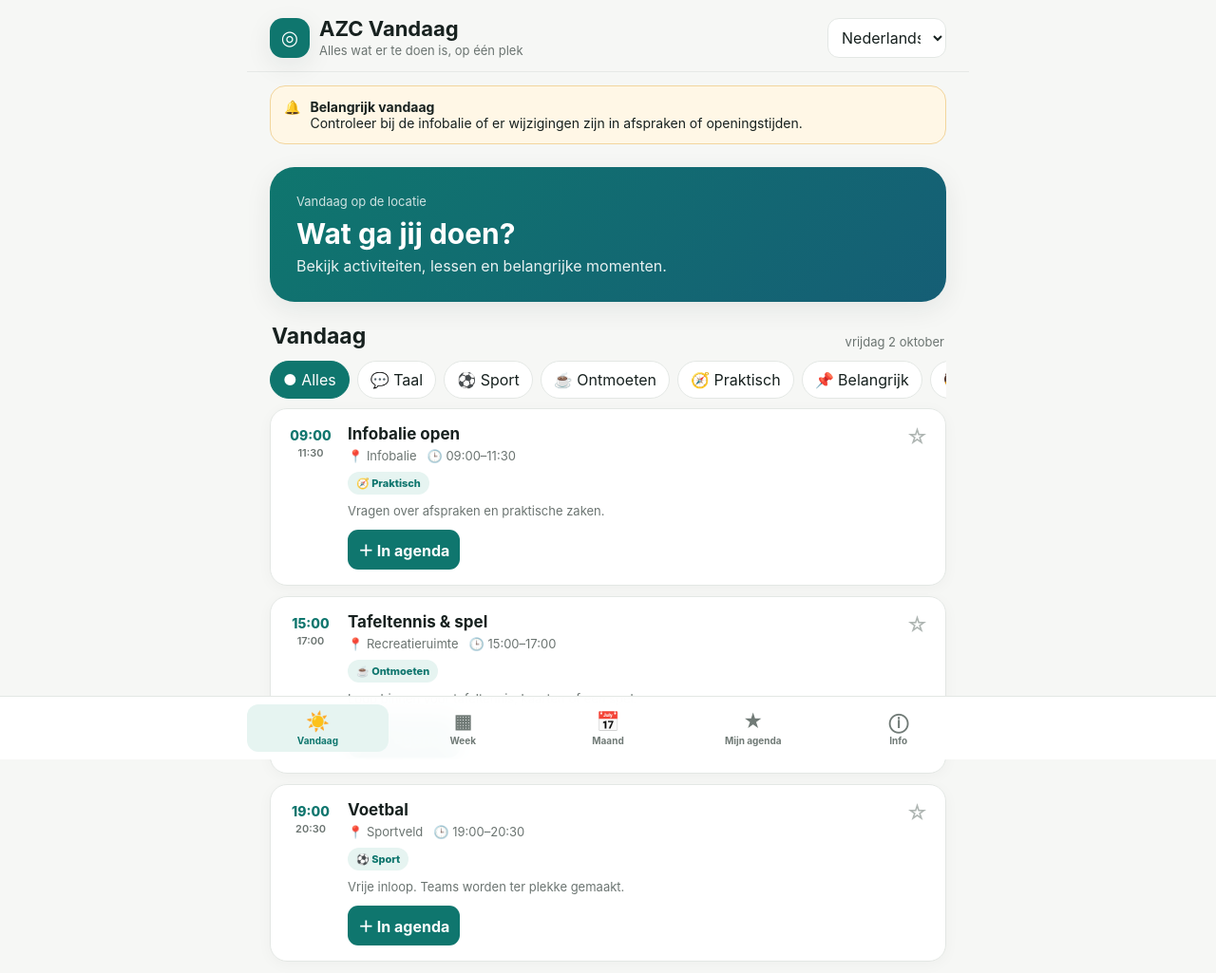
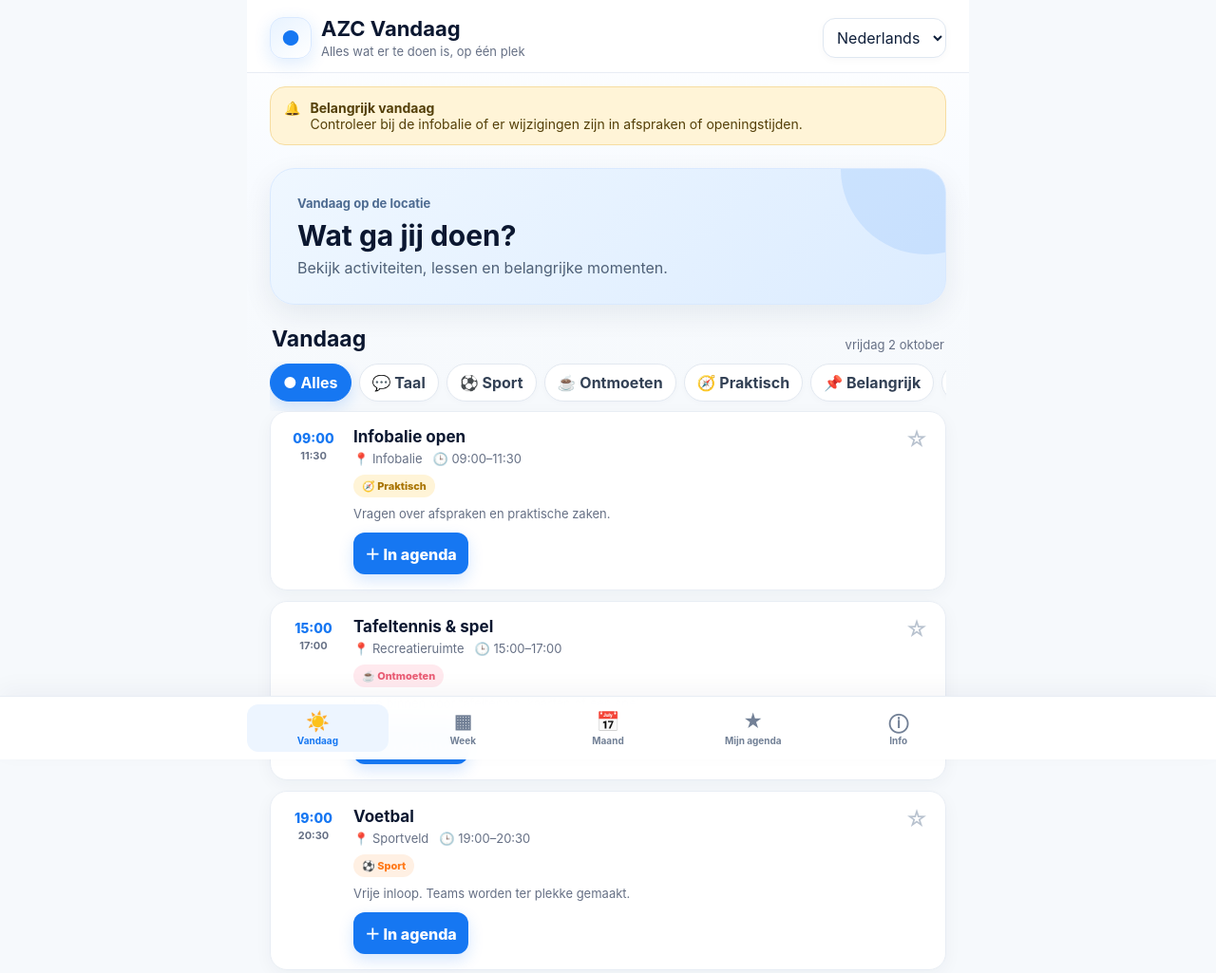
Before and after one commit to tomdehaas-gif/azc-vandaag, a plain HTML site: page index.html in a window 1280 px wide. Shown: the whole page at 95% size. Drawn offline with Linux system fonts and the light colour scheme.

Commit message:
Update index.html

```diff
--- a/index.html
+++ b/index.html
@@ -3,61 +3,95 @@
 <head>
   <meta charset="utf-8" />
   <meta name="viewport" content="width=device-width, initial-scale=1, viewport-fit=cover" />
-  <meta name="theme-color" content="#0f766e" />
+  <meta name="theme-color" content="#1677f2" />
   <title>AZC Vandaag</title>
+
   <style>
     :root{
-      --bg:#f6f7f5;--card:#fff;--text:#17211f;--muted:#6b7471;--line:#e3e7e4;
-      --brand:#0f766e;--brand-soft:#e6f4f1;--accent:#f2b84b;--danger:#b94a48;
-      --shadow:0 8px 28px rgba(24,38,34,.08);--radius:20px;
+      --bg:#f6f9fc;
+      --card:#ffffff;
+      --text:#0f1f3a;
+      --muted:#667085;
+      --line:#e8edf4;
+      --brand:#1677f2;
+      --brand-dark:#0f62d8;
+      --brand-soft:#eaf3ff;
+      --shadow:0 10px 30px rgba(16,36,66,.08);
+      --radius:20px;
+
+      --purple:#7257e8;
+      --purple-soft:#eee9ff;
+      --orange:#ff7a1a;
+      --orange-soft:#fff0e3;
+      --pink:#e95c74;
+      --pink-soft:#ffe9ee;
+      --green:#25a968;
+      --green-soft:#e7f7ef;
+      --teal:#16a6a1;
+      --teal-soft:#e4f8f6;
+      --yellow:#f4b11a;
+      --yellow-soft:#fff4d7;
+      --slate:#5d6878;
+      --slate-soft:#eef1f5;
     }
     *{box-sizing:border-box}
     body{margin:0;font-family:Inter,ui-sans-serif,system-ui,-apple-system,BlinkMacSystemFont,"Segoe UI",sans-serif;background:var(--bg);color:var(--text)}
     button,select{font:inherit}
     button{cursor:pointer}
-    .app{max-width:760px;margin:0 auto;min-height:100dvh;padding-bottom:94px}
-    header{position:sticky;top:0;z-index:20;background:rgba(246,247,245,.94);backdrop-filter:blur(12px);border-bottom:1px solid rgba(227,231,228,.8)}
-    .header-inner{padding:16px 18px 12px}
+    .app{max-width:760px;margin:0 auto;min-height:100dvh;padding-bottom:94px;background:linear-gradient(180deg,#fff 0,#f8fbff 180px,#f6f9fc 420px)}
+    header{position:sticky;top:0;z-index:20;background:rgba(255,255,255,.96);backdrop-filter:blur(14px);border-bottom:1px solid var(--line)}
+    .header-inner{padding:14px 18px 12px}
     .brand-row{display:flex;align-items:center;justify-content:space-between;gap:12px}
     .brand{display:flex;align-items:center;gap:10px}
-    .logo{width:42px;height:42px;border-radius:14px;background:var(--brand);display:grid;place-items:center;color:white;font-size:21px;box-shadow:var(--shadow)}
-    h1{font-size:22px;margin:0;line-height:1.1}
+    .logo{width:44px;height:44px;border-radius:14px;background:linear-gradient(145deg,#e8f3ff,#fff);display:grid;place-items:center;color:var(--brand);font-size:22px;font-weight:900;box-shadow:0 5px 18px rgba(22,119,242,.14);border:1px solid #d9e9ff}
+    h1{font-size:22px;margin:0;line-height:1.1;color:#0b1730}
     .tagline{color:var(--muted);font-size:13px;margin-top:3px}
-    .lang{border:1px solid var(--line);background:white;border-radius:12px;padding:9px 10px;color:var(--text);max-width:125px}
-    .notice{margin:14px 18px 0;padding:13px 14px;background:#fff7e6;border:1px solid #f2d59d;border-radius:16px;font-size:14px;display:flex;gap:10px;align-items:flex-start}
+    .lang{border:1px solid #dfe7f1;background:white;border-radius:13px;padding:9px 10px;color:var(--text);max-width:130px;box-shadow:0 2px 8px rgba(16,36,66,.03)}
+    .notice{margin:14px 18px 0;padding:13px 14px;background:var(--yellow-soft);border:1px solid #f6dda1;border-radius:16px;font-size:14px;display:flex;gap:10px;align-items:flex-start;color:#533f08}
     .notice.hidden{display:none}
     main{padding:18px}
     .screen{display:none}.screen.active{display:block}
-    .hero{background:linear-gradient(135deg,#0f766e,#155e75);color:white;border-radius:26px;padding:22px;box-shadow:var(--shadow);margin-bottom:18px}
-    .hero .eyebrow{font-size:13px;opacity:.8;margin-bottom:8px}.hero h2{font-size:30px;margin:0 0 6px}.hero p{margin:0;opacity:.9}
+    .hero{background:linear-gradient(135deg,#eff7ff,#dcecff);color:var(--text);border:1px solid #d9e9ff;border-radius:26px;padding:22px;box-shadow:var(--shadow);margin-bottom:18px;position:relative;overflow:hidden}
+    .hero:after{content:"";position:absolute;width:180px;height:180px;border-radius:50%;right:-70px;top:-90px;background:rgba(22,119,242,.11)}
+    .hero .eyebrow{font-size:13px;color:#4d6b91;margin-bottom:8px;font-weight:700;position:relative;z-index:1}
+    .hero h2{font-size:30px;margin:0 0 6px;color:#0b1730;position:relative;z-index:1}
+    .hero p{margin:0;color:#4f6178;position:relative;z-index:1}
     .section-head{display:flex;justify-content:space-between;align-items:end;gap:12px;margin:22px 2px 10px}
-    .section-head h2,.section-head h3{margin:0}.section-head h2{font-size:23px}.section-head h3{font-size:17px}.section-head span{color:var(--muted);font-size:13px}
+    .section-head h2,.section-head h3{margin:0;color:#0b1730}.section-head h2{font-size:23px}.section-head h3{font-size:17px}.section-head span{color:var(--muted);font-size:13px}
     .chips{display:flex;gap:8px;overflow-x:auto;padding:2px 0 10px;scrollbar-width:none}.chips::-webkit-scrollbar{display:none}
-    .chip{white-space:nowrap;border:1px solid var(--line);background:white;border-radius:999px;padding:9px 13px;color:var(--text)}
-    .chip.active{background:var(--brand);border-color:var(--brand);color:white}
+    .chip{white-space:nowrap;border:1px solid #e2e8f0;background:white;border-radius:999px;padding:9px 13px;color:#334155;font-weight:700;box-shadow:0 2px 6px rgba(16,36,66,.025)}
+    .chip.active{background:var(--brand);border-color:var(--brand);color:white;box-shadow:0 6px 16px rgba(22,119,242,.18)}
     .list{display:grid;gap:11px}
-    .event{background:var(--card);border:1px solid var(--line);border-radius:18px;padding:14px;display:grid;grid-template-columns:52px 1fr;gap:13px;box-shadow:0 3px 16px rgba(24,38,34,.035)}
-    .time{font-weight:800;color:var(--brand);font-size:14px;padding-top:3px;text-align:center}.time small{display:block;color:var(--muted);font-weight:600;font-size:11px;margin-top:3px}
+    .event{background:var(--card);border:1px solid var(--line);border-radius:18px;padding:14px;display:grid;grid-template-columns:58px 1fr;gap:13px;box-shadow:0 5px 18px rgba(16,36,66,.045)}
+    .time{font-weight:850;color:var(--brand);font-size:14px;padding-top:3px;text-align:center}.time small{display:block;color:var(--muted);font-weight:650;font-size:11px;margin-top:3px}
     .event-top{display:flex;justify-content:space-between;gap:10px;align-items:flex-start}
-    .event h3{font-size:17px;margin:0 0 5px}.meta{font-size:13px;color:var(--muted);display:flex;flex-wrap:wrap;gap:7px 11px}
-    .badge{display:inline-flex;align-items:center;gap:5px;padding:5px 9px;border-radius:999px;background:var(--brand-soft);color:var(--brand);font-size:11px;font-weight:800;margin-top:9px}
-    .badge.required{background:#fff0ef;color:var(--danger)}
+    .event h3{font-size:17px;margin:0 0 5px;color:#0b1730}.meta{font-size:13px;color:var(--muted);display:flex;flex-wrap:wrap;gap:7px 11px}
+    .badge{display:inline-flex;align-items:center;gap:5px;padding:5px 9px;border-radius:999px;background:var(--brand-soft);color:var(--brand);font-size:11px;font-weight:850;margin-top:9px}
+    .event[data-cat="language"] .badge{background:var(--purple-soft);color:var(--purple)}
+    .event[data-cat="sport"] .badge{background:var(--orange-soft);color:var(--orange)}
+    .event[data-cat="meet"] .badge{background:var(--pink-soft);color:var(--pink)}
+    .event[data-cat="children"] .badge{background:var(--green-soft);color:var(--green)}
+    .event[data-cat="practical"] .badge{background:var(--yellow-soft);color:#a87300}
+    .event[data-cat="required"] .badge{background:#eef4ff;color:var(--brand)}
+    .event[data-cat="creative"] .badge{background:var(--teal-soft);color:var(--teal)}
     .event-actions{display:flex;gap:7px;margin-top:12px;flex-wrap:wrap}
-    .btn{border:0;border-radius:11px;padding:9px 11px;font-weight:750;background:var(--brand);color:white}.btn.secondary{background:#eef1ef;color:var(--text)}
-    .star{border:0;background:transparent;font-size:22px;line-height:1;padding:2px;color:#aeb5b2}.star.saved{color:var(--accent)}
-    .day-block{margin-bottom:21px}.day-label{font-size:14px;font-weight:850;margin:0 0 9px;color:#43504c;text-transform:capitalize}
-    .empty{padding:28px 18px;background:white;border:1px dashed #cdd5d1;border-radius:18px;text-align:center;color:var(--muted)}
+    .btn{border:0;border-radius:12px;padding:10px 12px;font-weight:800;background:var(--brand);color:white;box-shadow:0 6px 16px rgba(22,119,242,.18)}
+    .btn:hover{background:var(--brand-dark)}
+    .btn.secondary{background:#eef3f8;color:var(--text);box-shadow:none}
+    .star{border:0;background:transparent;font-size:23px;line-height:1;padding:2px;color:#b8c2cf}.star.saved{color:var(--brand)}
+    .day-block{margin-bottom:21px}.day-label{font-size:14px;font-weight:850;margin:0 0 9px;color:#35435a;text-transform:capitalize}
+    .empty{padding:28px 18px;background:white;border:1px dashed #cdd7e5;border-radius:18px;text-align:center;color:var(--muted)}
     .categories{display:grid;grid-template-columns:repeat(2,minmax(0,1fr));gap:11px}
     .category-card{border:1px solid var(--line);background:white;border-radius:18px;padding:16px;text-align:left}.category-card strong{display:block;font-size:16px;margin:7px 0 4px}.category-card span{color:var(--muted);font-size:13px}
     .category-card.active{outline:2px solid var(--brand);background:var(--brand-soft)}
-    .calendar-head{display:flex;align-items:center;justify-content:space-between;margin-bottom:12px}.calendar-head h2{margin:0;font-size:22px}.icon-btn{width:38px;height:38px;border:1px solid var(--line);border-radius:12px;background:white}
-    .month-grid{display:grid;grid-template-columns:repeat(7,1fr);gap:6px}.dow{text-align:center;color:var(--muted);font-size:11px;font-weight:800;padding:5px 0}.day{min-height:65px;border:1px solid var(--line);border-radius:13px;background:white;padding:7px 5px;position:relative}.day.muted{opacity:.35}.day.today{outline:2px solid var(--brand)}.day.selected{background:var(--brand-soft)}.day-num{font-size:12px;font-weight:800}.dots{display:flex;gap:3px;flex-wrap:wrap;margin-top:7px}.dot{width:6px;height:6px;border-radius:50%;background:var(--brand)}
-    .info-card{background:white;border:1px solid var(--line);border-radius:18px;padding:17px;margin-bottom:11px}.info-card h3{margin:0 0 7px}.info-card p{color:var(--muted);margin:0;line-height:1.55;font-size:14px}
-    .demo-note{background:#edf2ff;border-color:#cad6fa}.demo-note p{color:#48506a}
-    nav{position:fixed;bottom:0;left:0;right:0;z-index:30;background:rgba(255,255,255,.97);backdrop-filter:blur(12px);border-top:1px solid var(--line);padding:8px max(8px,env(safe-area-inset-right)) calc(8px + env(safe-area-inset-bottom)) max(8px,env(safe-area-inset-left))}
+    .calendar-head{display:flex;align-items:center;justify-content:space-between;margin-bottom:12px}.calendar-head h2{margin:0;font-size:22px;color:#0b1730}.icon-btn{width:38px;height:38px;border:1px solid var(--line);border-radius:12px;background:white;color:#334155;box-shadow:0 3px 10px rgba(16,36,66,.04)}
+    .month-grid{display:grid;grid-template-columns:repeat(7,1fr);gap:6px}.dow{text-align:center;color:var(--muted);font-size:11px;font-weight:800;padding:5px 0}.day{min-height:65px;border:1px solid var(--line);border-radius:13px;background:white;padding:7px 5px;position:relative;color:#24344d}.day.muted{opacity:.35}.day.today{outline:2px solid var(--brand)}.day.selected{background:var(--brand-soft);border-color:#cfe3ff}.day-num{font-size:12px;font-weight:850}.dots{display:flex;gap:3px;flex-wrap:wrap;margin-top:7px}.dot{width:6px;height:6px;border-radius:50%;background:var(--brand)}
+    .info-card{background:white;border:1px solid var(--line);border-radius:18px;padding:17px;margin-bottom:11px;box-shadow:0 4px 15px rgba(16,36,66,.035)}.info-card h3{margin:0 0 7px;color:#0b1730}.info-card p{color:var(--muted);margin:0;line-height:1.55;font-size:14px}
+    .demo-note{background:#eef5ff;border-color:#d5e6ff}.demo-note p{color:#4d6485}
+    nav{position:fixed;bottom:0;left:0;right:0;z-index:30;background:rgba(255,255,255,.98);backdrop-filter:blur(12px);border-top:1px solid var(--line);padding:8px max(8px,env(safe-area-inset-right)) calc(8px + env(safe-area-inset-bottom)) max(8px,env(safe-area-inset-left));box-shadow:0 -8px 24px rgba(16,36,66,.04)}
     .nav-inner{max-width:760px;margin:auto;display:grid;grid-template-columns:repeat(5,1fr);gap:4px}
-    .nav-btn{border:0;background:transparent;color:#707a76;border-radius:12px;padding:6px 2px;font-size:10px;font-weight:750}.nav-btn .ico{display:block;font-size:20px;margin-bottom:2px}.nav-btn.active{color:var(--brand);background:var(--brand-soft)}
-    .rtl{direction:rtl}.rtl .event{grid-template-columns:1fr 52px}.rtl .time{grid-column:2}.rtl .event-body{grid-column:1;grid-row:1}.rtl .event-top,.rtl .section-head,.rtl .brand-row,.rtl .calendar-head{direction:rtl}
+    .nav-btn{border:0;background:transparent;color:#728096;border-radius:12px;padding:6px 2px;font-size:10px;font-weight:750}.nav-btn .ico{display:block;font-size:20px;margin-bottom:2px}.nav-btn.active{color:var(--brand);background:#edf5ff}
+    .rtl{direction:rtl}.rtl .event{grid-template-columns:1fr 58px}.rtl .time{grid-column:2}.rtl .event-body{grid-column:1;grid-row:1}.rtl .event-top,.rtl .section-head,.rtl .brand-row,.rtl .calendar-head{direction:rtl}
     @media(min-width:640px){main{padding:24px}.header-inner{padding:18px 24px 14px}.notice{margin-left:24px;margin-right:24px}.hero{padding:28px}.categories{grid-template-columns:repeat(3,minmax(0,1fr))}.event{padding:16px}}
   </style>
 </head>
@@ -67,7 +101,7 @@
     <div class="header-inner">
       <div class="brand-row">
         <div class="brand">
-          <div class="logo">◎</div>
+          <div class="logo">●</div>
           <div><h1 id="appName">AZC Vandaag</h1><div class="tagline" id="tagline">Alles wat er te doen is, op één plek</div></div>
         </div>
         <select class="lang" id="language" aria-label="Taal kiezen">
@@ -175,7 +209,7 @@
 
 function eventCard(ev){
   const saved=state.saved.includes(eventKey(ev)); const isReq=ev.required||ev.cat==='required';
-  return `<article class="event"><div class="time">${ev.start}<small>${ev.end}</small></div><div class="event-body"><div class="event-top"><div><h3>${ev.title[state.lang]||ev.title.nl}</h3><div class="meta"><span>📍 ${ev.location}</span><span>🕒 ${ev.start}–${ev.end}</span></div></div><button class="star ${saved?'saved':''}" data-save="${eventKey(ev)}" aria-label="${saved?t().saved:t().save}">${saved?'★':'☆'}</button></div><div class="badge ${isReq?'required':''}">${catIcons[ev.cat]||'●'} ${categoryName(ev.cat)}${isReq?' · '+t().required:''}</div><div class="meta" style="margin-top:9px">${ev.desc[state.lang]||ev.desc.nl}</div><div class="event-actions"><button class="btn" data-ics="${eventKey(ev)}">＋ ${t().addCalendar}</button></div></div></article>`
+  return `<article class="event" data-cat="${ev.cat}"><div class="time">${ev.start}<small>${ev.end}</small></div><div class="event-body"><div class="event-top"><div><h3>${ev.title[state.lang]||ev.title.nl}</h3><div class="meta"><span>📍 ${ev.location}</span><span>🕒 ${ev.start}–${ev.end}</span></div></div><button class="star ${saved?'saved':''}" data-save="${eventKey(ev)}" aria-label="${saved?t().saved:t().save}">${saved?'★':'☆'}</button></div><div class="badge ${isReq?'required':''}">${catIcons[ev.cat]||'●'} ${categoryName(ev.cat)}${isReq?' · '+t().required:''}</div><div class="meta" style="margin-top:9px">${ev.desc[state.lang]||ev.desc.nl}</div><div class="event-actions"><button class="btn" data-ics="${eventKey(ev)}">＋ ${t().addCalendar}</button></div></div></article>`
 }
 function categoriesHtml(){const cats=['all','language','sport','meet','practical','required','children'];return cats.map(c=>`<button class="chip ${state.filter===c?'active':''}" data-filter="${c}">${catIcons[c]} ${c==='all'?t().all:categoryName(c)}</button>`).join('')}
 function bindCards(events){
```
